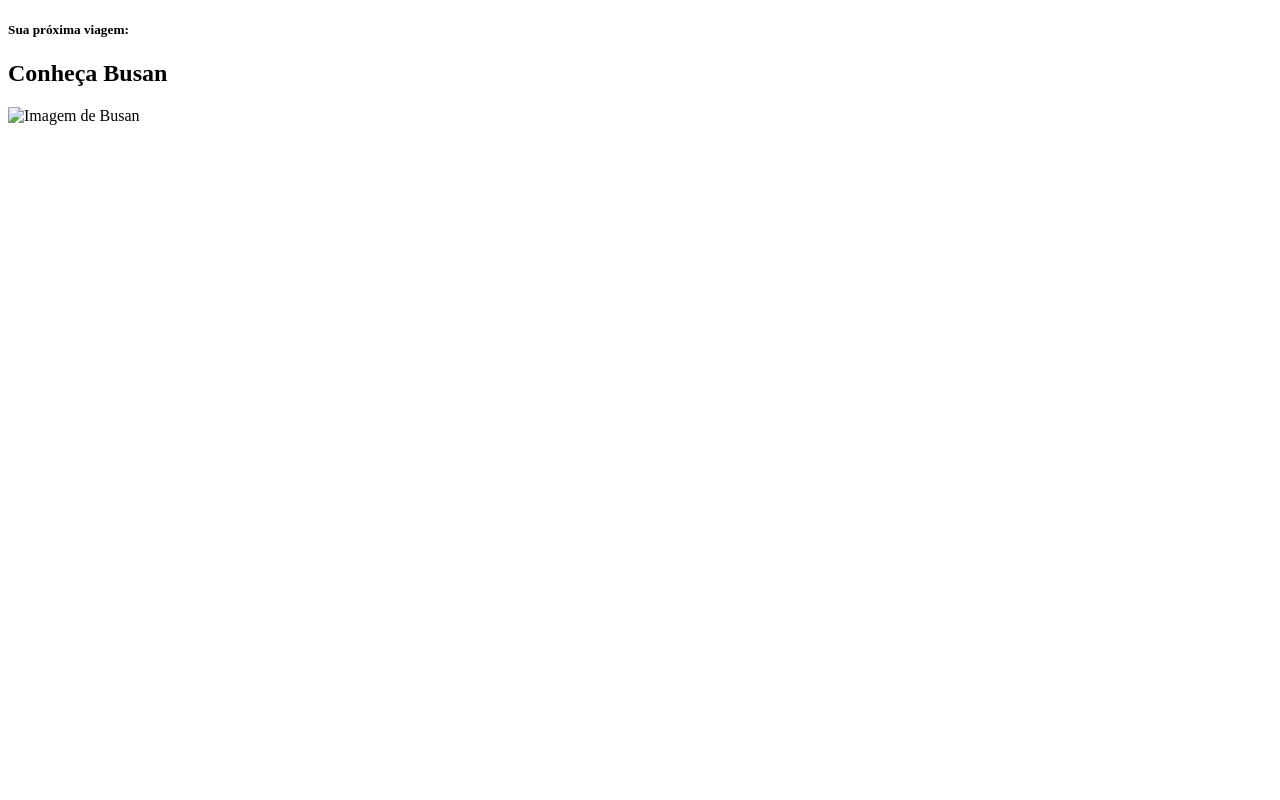
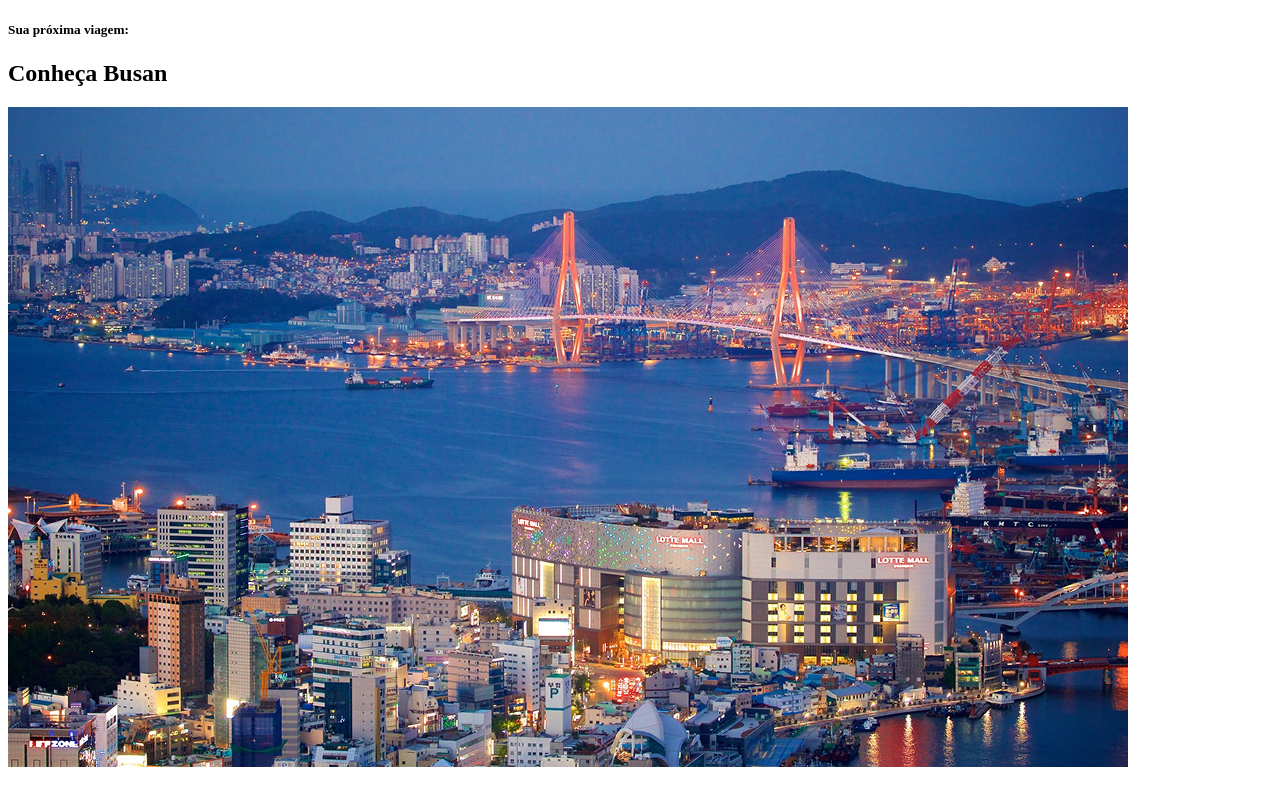
Before and after one commit to yurigonzagaweb-prog/Local-de-Turismo, a plain HTML site: page index.html in a window 1280 px wide. Drawn offline with Linux system fonts and the light colour scheme.

Commit message:
Primeira foto ADD

```diff
--- a/index.html
+++ b/index.html
@@ -12,7 +12,7 @@
         <h1>Conheça Busan</h1>
     </section>
     <div class="image">
-        <img src="busan.jpg" alt="Imagem de Busan">
+        <img src="assets/busan.jpg" alt="Imagem de Busan">
     </div>
 </body>
 </html>
```
Also changed, not shown: assets/Busan.jpg (added).
